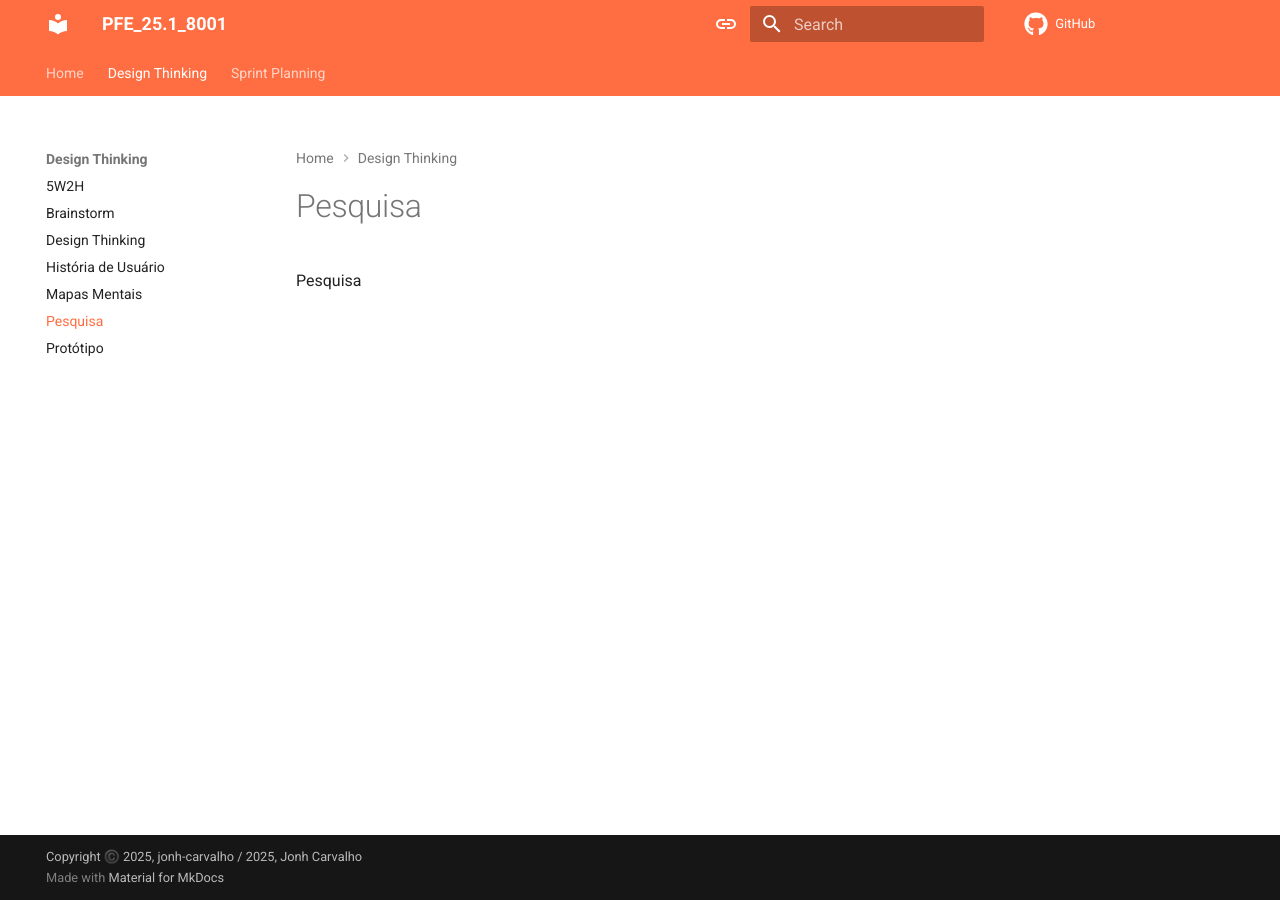
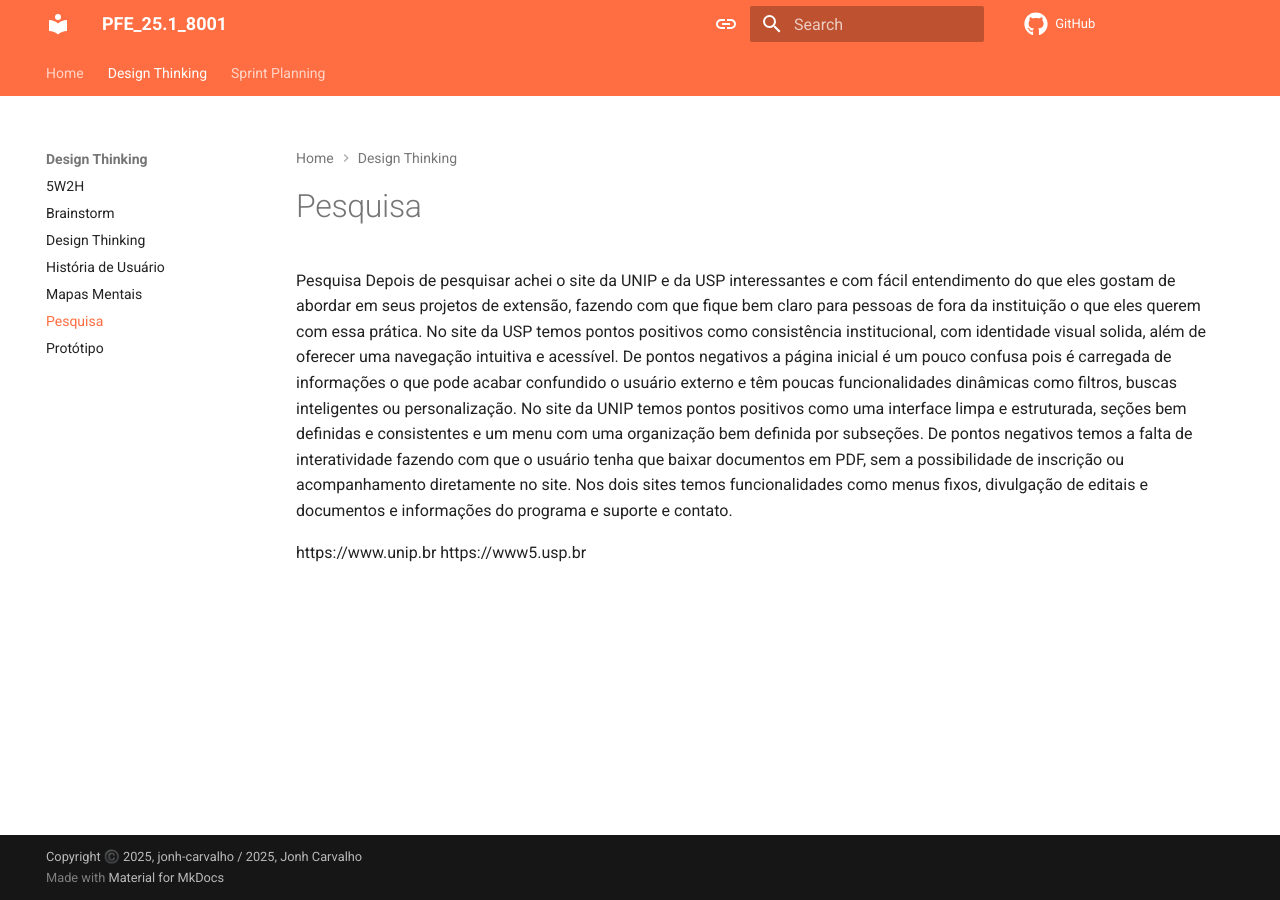
Before and after one commit to Projetos-de-Extensao/PFE_25.2_8002_II, an MkDocs documentation site: the page built from docs/_Design Thinking/pesquisa.md, in a window 1280 px wide. Built offline with MkDocs 1.6.1 and Material for MkDocs 9.7.7, drawn with Linux system fonts in a browser that asks for light colours; comment, search, counter and statistics services are not loaded.

Commit message:
atualizacao pesquisa

```diff
--- a/docs/_Design Thinking/pesquisa.md
+++ b/docs/_Design Thinking/pesquisa.md
@@ -1 +1,8 @@
 Pesquisa
+Depois de pesquisar achei o site da UNIP e da USP interessantes e com fácil entendimento do que eles gostam de abordar em seus projetos de extensão, fazendo com que fique bem claro para pessoas de fora da instituição o que eles querem com essa prática.
+No site da USP temos pontos positivos como consistência institucional, com identidade visual solida, além de oferecer uma navegação intuitiva e acessível. De pontos negativos a página inicial é um pouco confusa pois é carregada de informações o que pode acabar confundido o usuário externo e têm poucas funcionalidades dinâmicas como filtros, buscas inteligentes ou personalização.
+No site da UNIP temos pontos positivos como uma interface limpa e estruturada, seções bem definidas e consistentes e um menu com uma organização bem definida por subseções. De pontos negativos temos a falta de interatividade fazendo com que o usuário tenha que baixar documentos em PDF, sem a possibilidade de inscrição ou acompanhamento diretamente no site.
+Nos dois sites temos funcionalidades como menus fixos, divulgação de editais e documentos e informações do programa e suporte e contato.
+
+https://www.unip.br
+https://www5.usp.br
```
